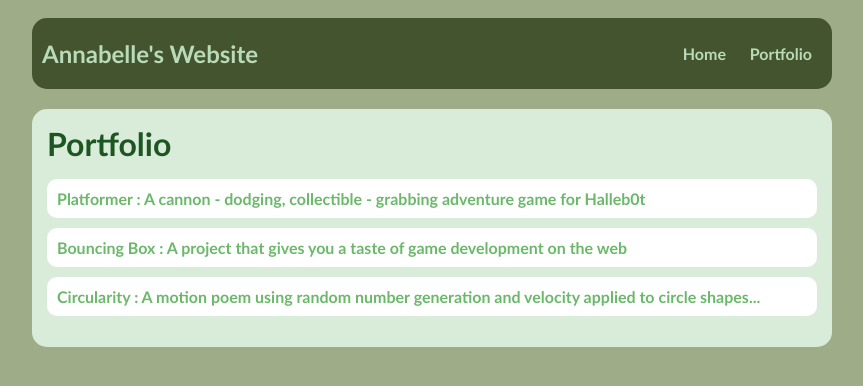
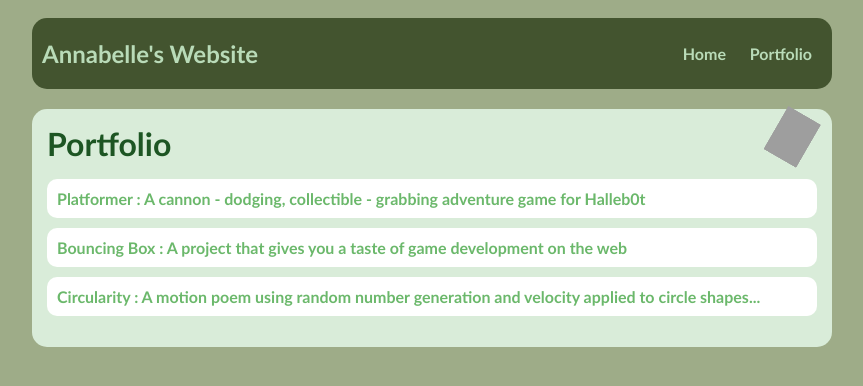
Before and after one commit to anboudreaux/anboudreaux.github.com, a plain HTML site: page portfolio.html in a window 1280 px wide. Shown: the whole page, without its empty margins (208-1071 px from the left). Drawn offline with Linux system fonts and the light colour scheme; grey boxes are pictures that could not be loaded.

Commit message:
web links

```diff
--- a/portfolio.html
+++ b/portfolio.html
@@ -22,6 +22,7 @@
         <main>
             <div class="content">
                 <h1>Portfolio</h1>
+                <a href="https://www.youtube.com/watch?v=tk_HrRkUyDQ&list=TLPQMjIwOTIwMjMZGC5y-Hb8aw&index=7"><img class="moth" src="https://creazilla-store.fra1.digitaloceanspaces.com/cliparts/21446/luna-moth-clipart-xl.png"></a>
                 <ul id="portfolio">
                   <ul id="portfolio">
                     <li><a href="projects/platformer/">Platformer : A cannon - dodging, collectible - grabbing adventure game for Halleb0t</a></li>
--- a/style.css
+++ b/style.css
@@ -127,3 +127,14 @@ h2, h3 {
 #portfolio a:hover {
     color: white;
 }
+.moth {
+    width: 50px;
+    float: right;
+    transform: rotate(300deg);
+    margin-top: -45px;
+    margin-left: 10px;
+
+}
+.moth:hover {
+    transform: scale(1.2) rotate(300deg);
+}
```
